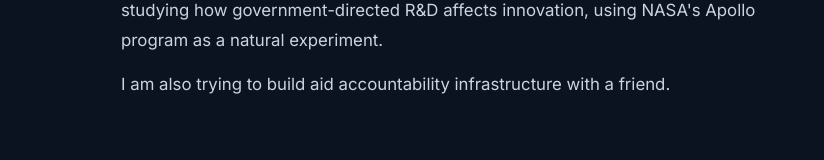
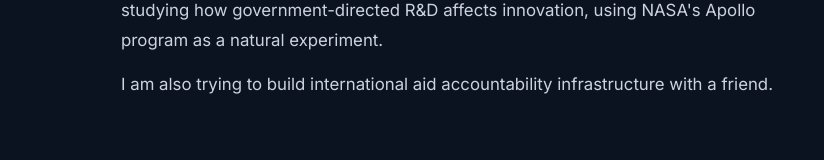
Before and after one commit to benjaminhobson/benjaminhobson.github.io, a plain HTML site: page index.html in a window 1280 px wide. Shown: the part 731-891 px from the top of the page, without its empty margins (183-1007 px from the left). Drawn offline with Linux system fonts and the light colour scheme.

Commit message:
Specify international aid
Co-Authored-By: Claude Opus 5.5 <noreply@anthropic.com>
Claude-Session: https://claude.ai/code/session_016vHUDrUafLJtKf8fD53D9Y

```diff
--- a/index.html
+++ b/index.html
@@ -31,7 +31,7 @@
 <h2>Currently</h2>
 <ul class="plain">
 <li>Research assistant to Professor Réka Juhász at the Vancouver School of Economics, studying how government-directed R&amp;D affects innovation, using NASA's Apollo program as a natural experiment.</li>
-<li>I am also trying to build aid accountability infrastructure with a friend.</li>
+<li>I am also trying to build international aid accountability infrastructure with a friend.</li>
 </ul>
 
 <h2>Previously</h2>
```
